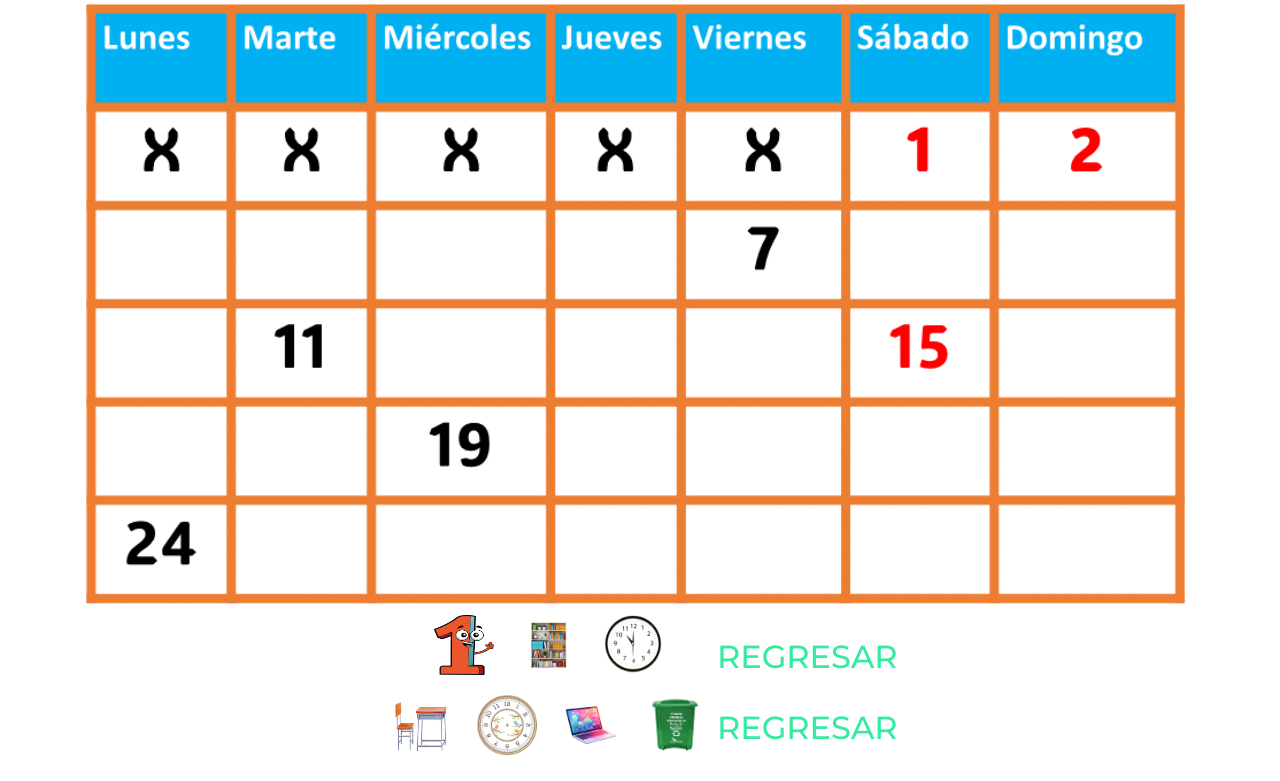
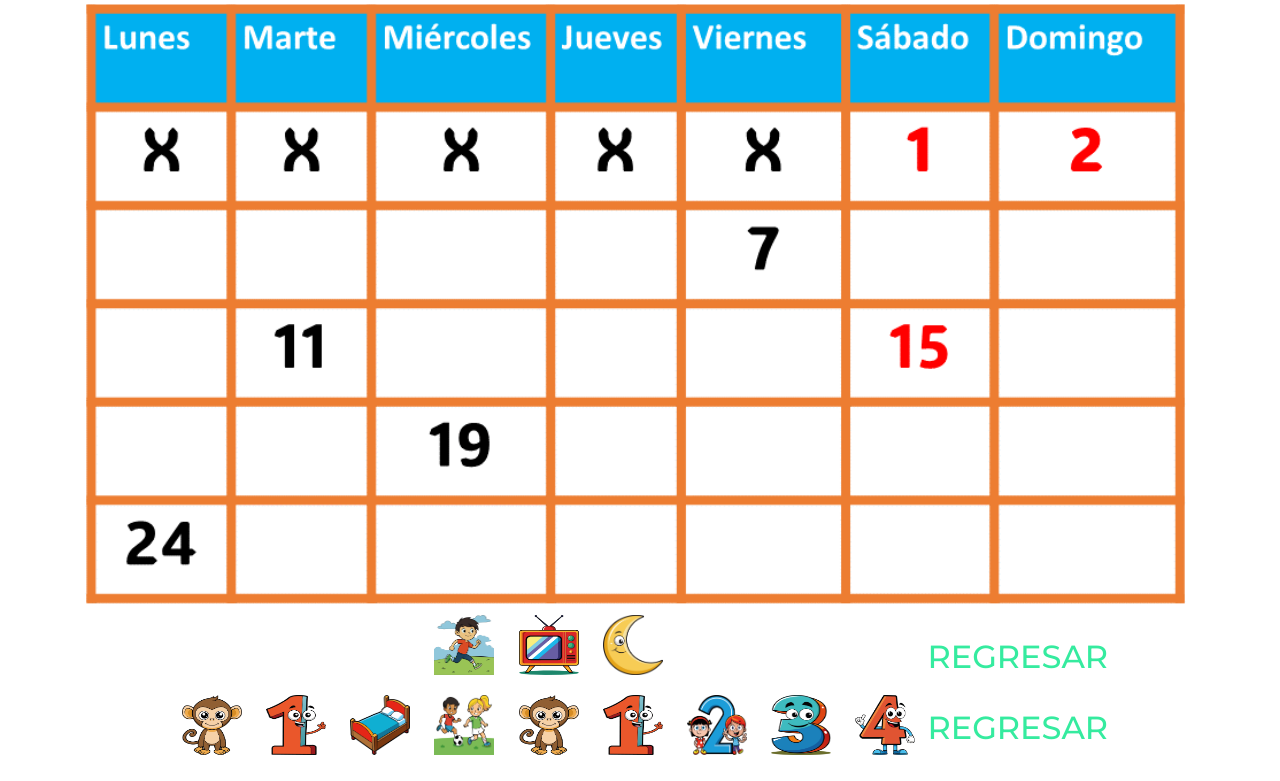
Before and after one commit to monic1234/EstraTEA, a plain HTML site: page Calendario1.html in a window 1280 px wide. Shown: the part 476-1257 px from the top of the page. Drawn offline with nearby package versions, Linux system fonts and the light colour scheme.

Commit message:
Update Calendario1.html

```diff
--- a/Calendario1.html
+++ b/Calendario1.html
@@ -171,18 +171,22 @@
                   <td>
                     <center>
                       <div>
+                        <img src="img/Recurso 48.png" width="50" height="50" class="numero" draggable="true" ondragstart="dragStart(event)">
+                        <img src="img/Recurso 51.png" width="50" height="50" class="numero" draggable="true" ondragstart="dragStart(event)">
+                        <img src="img/Recurso 54.png" width="50" height="50" class="numero" draggable="true" ondragstart="dragStart(event)"><br>
+                        <img src="img/Recurso 52.png" width="50" height="50" class="numero" draggable="true" ondragstart="dragStart(event)">
                         <img src="img/1.png" width="50" height="50" class="numero" draggable="true" ondragstart="dragStart(event)">
-                        <img src="img/estanteria3.png" width="50" height="50" class="numero" draggable="true" ondragstart="dragStart(event)">
-                        <img src="img/reloj1.png" width="50" height="50" class="numero" draggable="true" ondragstart="dragStart(event)"><br>
-                        <img src="img/silla 2.jpg" width="50" height="50" class="numero" draggable="true" ondragstart="dragStart(event)">
-                        <img src="img/reloj2.png" width="50" height="50" class="numero" draggable="true" ondragstart="dragStart(event)">
-                        <img src="img/computadora1.png" width="50" height="50" class="numero" draggable="true" ondragstart="dragStart(event)">
-                        <img src="img/papelera.png" width="50" height="50" class="numero" draggable="true" ondragstart="dragStart(event)">
+                        <img src="img/Recurso 49.png" width="50" height="50" class="numero" draggable="true" ondragstart="dragStart(event)">
+                        <img src="img/Recurso 53.png" width="50" height="50" class="numero" draggable="true" ondragstart="dragStart(event)">
+                        <img src="img/Recurso 52.png" width="50" height="50" class="numero" draggable="true" ondragstart="dragStart(event)">
+                         <img src="img/1.png" width="50" height="50" class="numero" draggable="true" ondragstart="dragStart(event)">
+                        <img src="img/2.png" width="50" height="50" class="numero" draggable="true" ondragstart="dragStart(event)">
+                        <img src="img/3.png" width="50" height="50" class="numero" draggable="true" ondragstart="dragStart(event)">
+                        <img src="img/4.png" width="50" height="50" class="numero" draggable="true" ondragstart="dragStart(event)">
                       </div>
                     </center>
                   </td>
                   <td>
-
 
 
 
```
